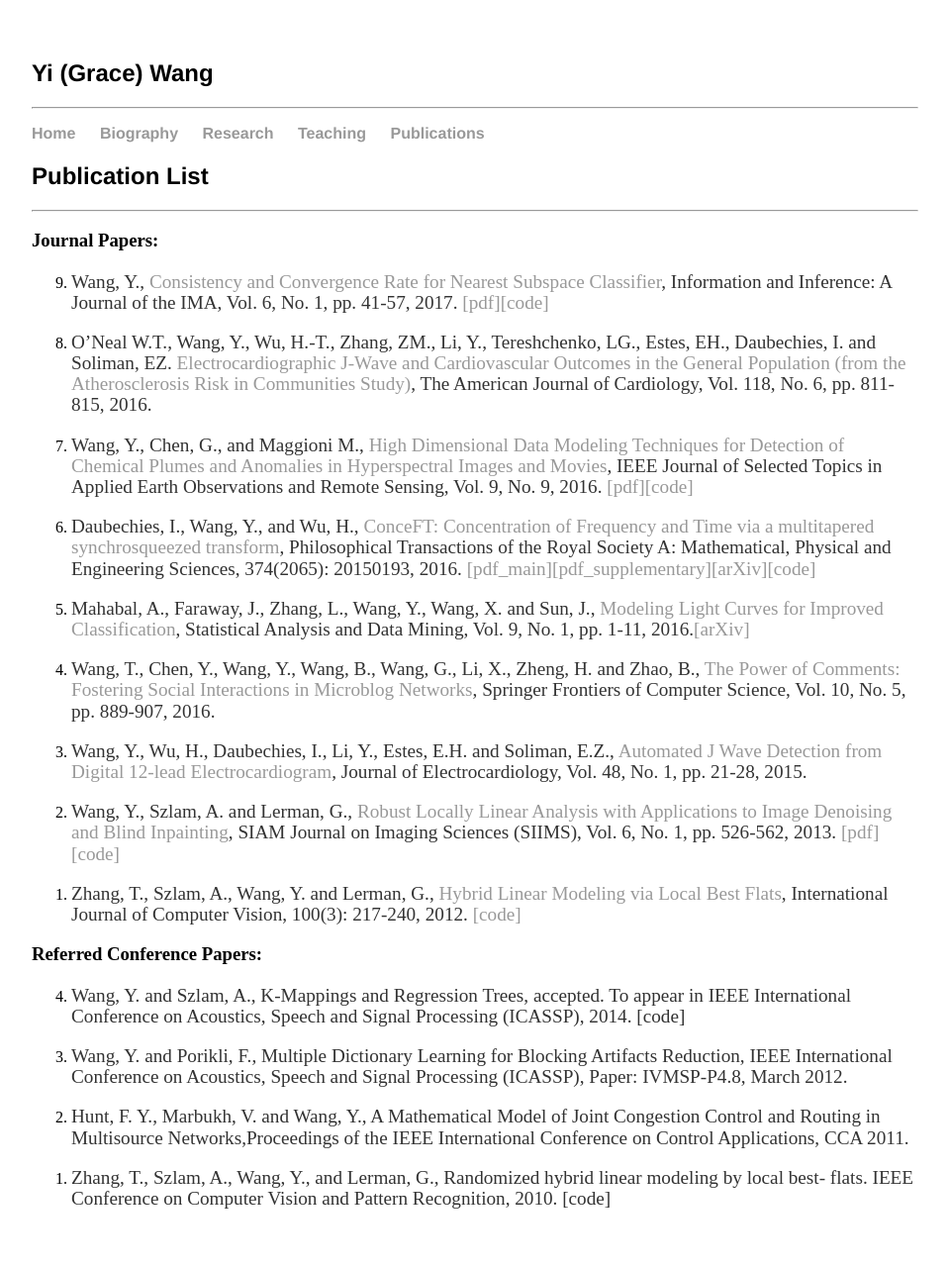
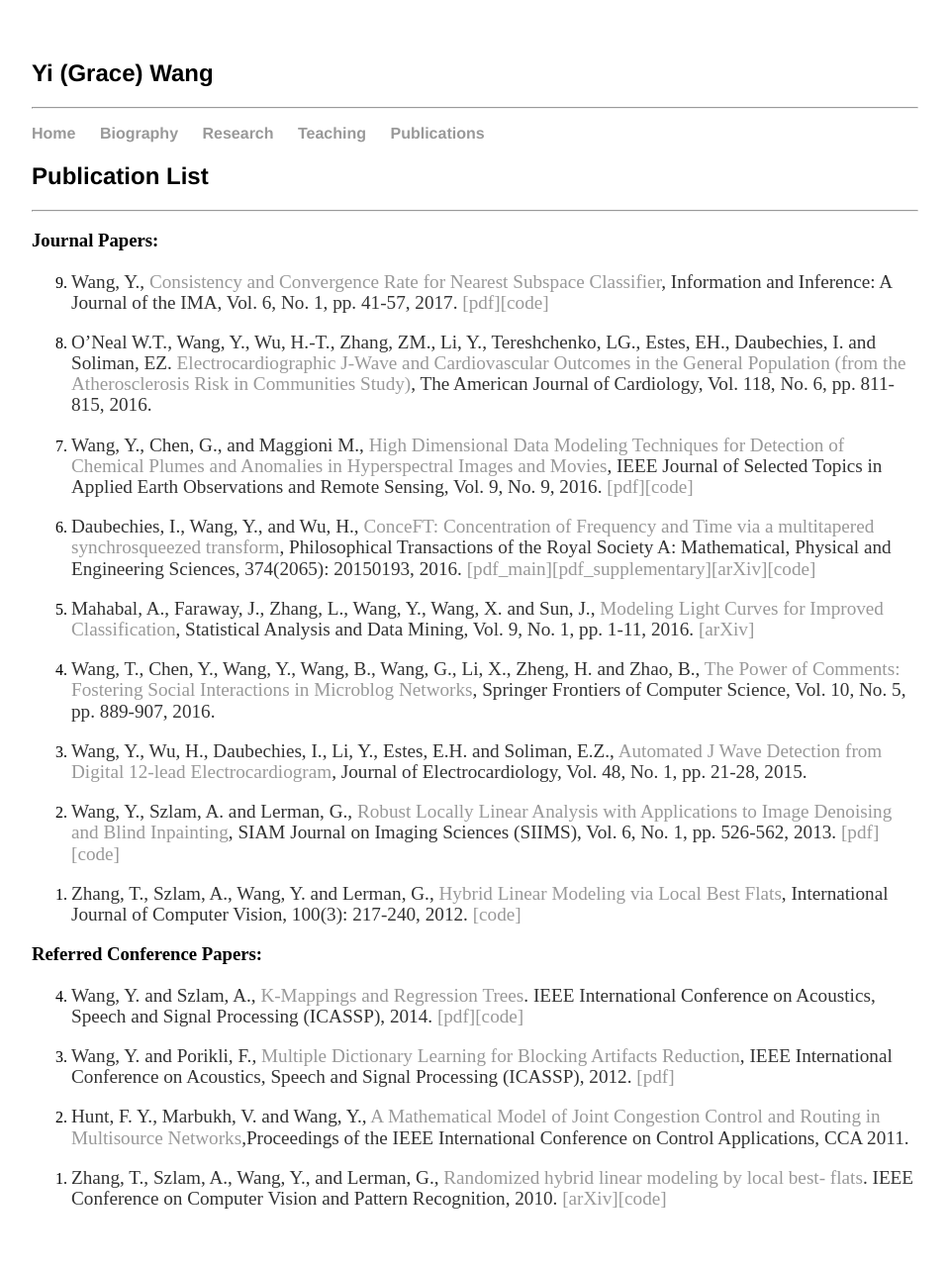
Before and after one commit to mathGrace/mathGrace.github.io, a Jekyll site: the page built from publications.md, in a window 1280 px wide. Shown: the whole page at 99% size, without its empty margins (160-1119 px from the left). Built offline with Jekyll 4.4.1, drawn with Linux system fonts in a browser that asks for light colours.

Commit message:
Update publications.md

```diff
--- a/publications.md
+++ b/publications.md
@@ -15,24 +15,24 @@ title: "publication list"
 
 0. Daubechies, I., Wang, Y., and Wu, H., [ConceFT: Concentration of Frequency and Time via a multitapered synchrosqueezed transform](https://www.ncbi.nlm.nih.gov/pubmed/26953175), Philosophical Transactions of the Royal Society A: Mathematical, Physical and Engineering Sciences, 374(2065): 20150193, 2016. [[pdf_main]](/files/Conceft_RS_main_final.pdf)[[pdf_supplementary]](Conceft_RS_ESM_submission.pdf)[[arXiv]](https://arxiv.org/abs/1507.05366)[[code]](https://www.dropbox.com/s/k4b9lzfx8gacbq0/ConceFT_FinalCode.zip?dl=0)
 
-0. Mahabal, A., Faraway, J., Zhang, L., Wang, Y., Wang, X. and Sun, J., [Modeling Light Curves for Improved Classification](https://onlinelibrary.wiley.com/doi/pdf/10.1002/sam.11305), Statistical Analysis and Data Mining, Vol. 9, No. 1, pp. 1-11, 2016.[[arXiv]](https://arxiv.org/abs/1401.3211)
+0. Mahabal, A., Faraway, J., Zhang, L., Wang, Y., Wang, X. and Sun, J., [Modeling Light Curves for Improved Classification](https://onlinelibrary.wiley.com/doi/pdf/10.1002/sam.11305), Statistical Analysis and Data Mining, Vol. 9, No. 1, pp. 1-11, 2016.  [[arXiv]](https://arxiv.org/abs/1401.3211)
 
 0. Wang, T., Chen, Y., Wang, Y., Wang, B., Wang, G., Li, X., Zheng, H. and Zhao, B., [The Power of Comments: Fostering Social Interactions in Microblog Networks](http://user.informatik.uni-goettingen.de/~ychen/papers/Weibo_FCS16.pdf), Springer Frontiers of Computer Science, Vol. 10, No. 5, pp. 889-907, 2016.
 
 0. Wang, Y., Wu, H., Daubechies, I., Li, Y., Estes, E.H. and Soliman, E.Z., [Automated J Wave Detection from Digital 12-lead Electrocardiogram](https://www.sciencedirect.com/science/article/pii/S0022073614004270), Journal of Electrocardiology, Vol. 48, No. 1, pp. 21-28, 2015.
 
-0. Wang, Y., Szlam, A. and Lerman, G., [Robust Locally Linear Analysis with Applications to Image Denoising and Blind Inpainting](https://epubs.siam.org/doi/abs/10.1137/110843642?journalCode=sjisbi), SIAM Journal on Imaging Sciences (SIIMS), Vol. 6, No. 1, pp. 526-562, 2013. [[pdf]](/files/als_siims.pdf)[[code]](/codes/kals.publish.zip)
+0. Wang, Y., Szlam, A. and Lerman, G., [Robust Locally Linear Analysis with Applications to Image Denoising and Blind Inpainting](https://epubs.siam.org/doi/abs/10.1137/110843642?journalCode=sjisbi), SIAM Journal on Imaging Sciences (SIIMS), Vol. 6, No. 1, pp. 526-562, 2013. [[pdf]](/files/als_siims.pdf)[[code]](/codes/kals_publish.zip)
 
 0. Zhang, T., Szlam, A., Wang, Y. and Lerman, G., [Hybrid Linear Modeling via Local Best Flats](https://link.springer.com/content/pdf/10.1007%2Fs11263-012-0535-6.pdf), International Journal of Computer Vision, 100(3): 217-240, 2012. [[code]](/codes/rshlmnfnnbi.zip)
 {: reversed="reversed"}
 
 ### Referred Conference Papers:
 
-0. Wang, Y. and Szlam, A., K-Mappings and Regression Trees, accepted. To appear in IEEE International Conference on Acoustics, Speech and Signal Processing (ICASSP), 2014. [code]
+0. Wang, Y. and Szlam, A., [K-Mappings and Regression Trees](https://ieeexplore.ieee.org/document/6854138/?tp=&arnumber=6854138&url=http:%2F%2Fieeexplore.ieee.org%2Fxpls%2Fabs_all.jsp%3Farnumber%3D6854138). IEEE International Conference on Acoustics, Speech and Signal Processing (ICASSP), 2014. [[pdf]](/files/icaasp_regression_final.pdf)[[code]](/codes/KmapRT.zip)
 
-0. Wang, Y. and Porikli, F., Multiple Dictionary Learning for Blocking Artifacts Reduction, IEEE International Conference on Acoustics, Speech and Signal Processing (ICASSP), Paper: IVMSP-P4.8, March 2012.
+0. Wang, Y. and Porikli, F., [Multiple Dictionary Learning for Blocking Artifacts Reduction](https://ieeexplore.ieee.org/document/6288086/), IEEE International Conference on Acoustics, Speech and Signal Processing (ICASSP), 2012. [[pdf]](http://www.merl.com/publications/docs/TR2012-014.pdf)
 
-0. Hunt, F. Y., Marbukh, V. and Wang, Y., A Mathematical Model of Joint Congestion Control and Routing in Multisource Networks,Proceedings of the IEEE International Conference on Control Applications, CCA 2011.
+0. Hunt, F. Y., Marbukh, V. and Wang, Y., [A Mathematical Model of Joint Congestion Control and Routing in Multisource Networks](https://ieeexplore.ieee.org/document/6044422/),Proceedings of the IEEE International Conference on Control Applications, CCA 2011.
 
-0. Zhang, T., Szlam, A., Wang, Y., and Lerman, G., Randomized hybrid linear modeling by local best- flats. IEEE Conference on Computer Vision and Pattern Recognition, 2010. [code]
+0. Zhang, T., Szlam, A., Wang, Y., and Lerman, G., [Randomized hybrid linear modeling by local best- flats](https://ieeexplore.ieee.org/document/5539866/). IEEE Conference on Computer Vision and Pattern Recognition, 2010. [[arXiv]](https://arxiv.org/abs/1005.0858)[[code]](/codes/rshlmnfnnbi.zip)
 {: reversed="reversed"}
```
